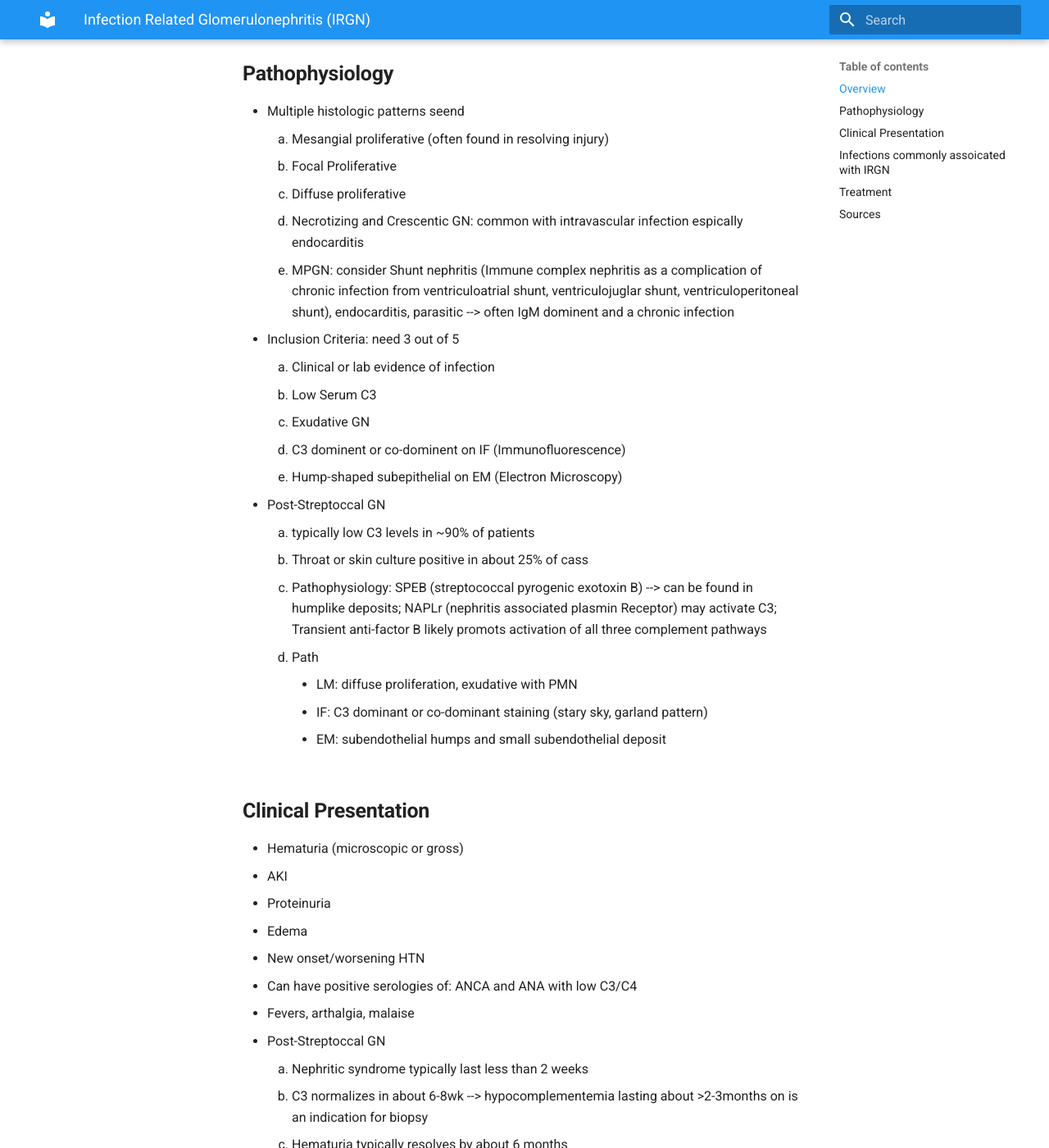
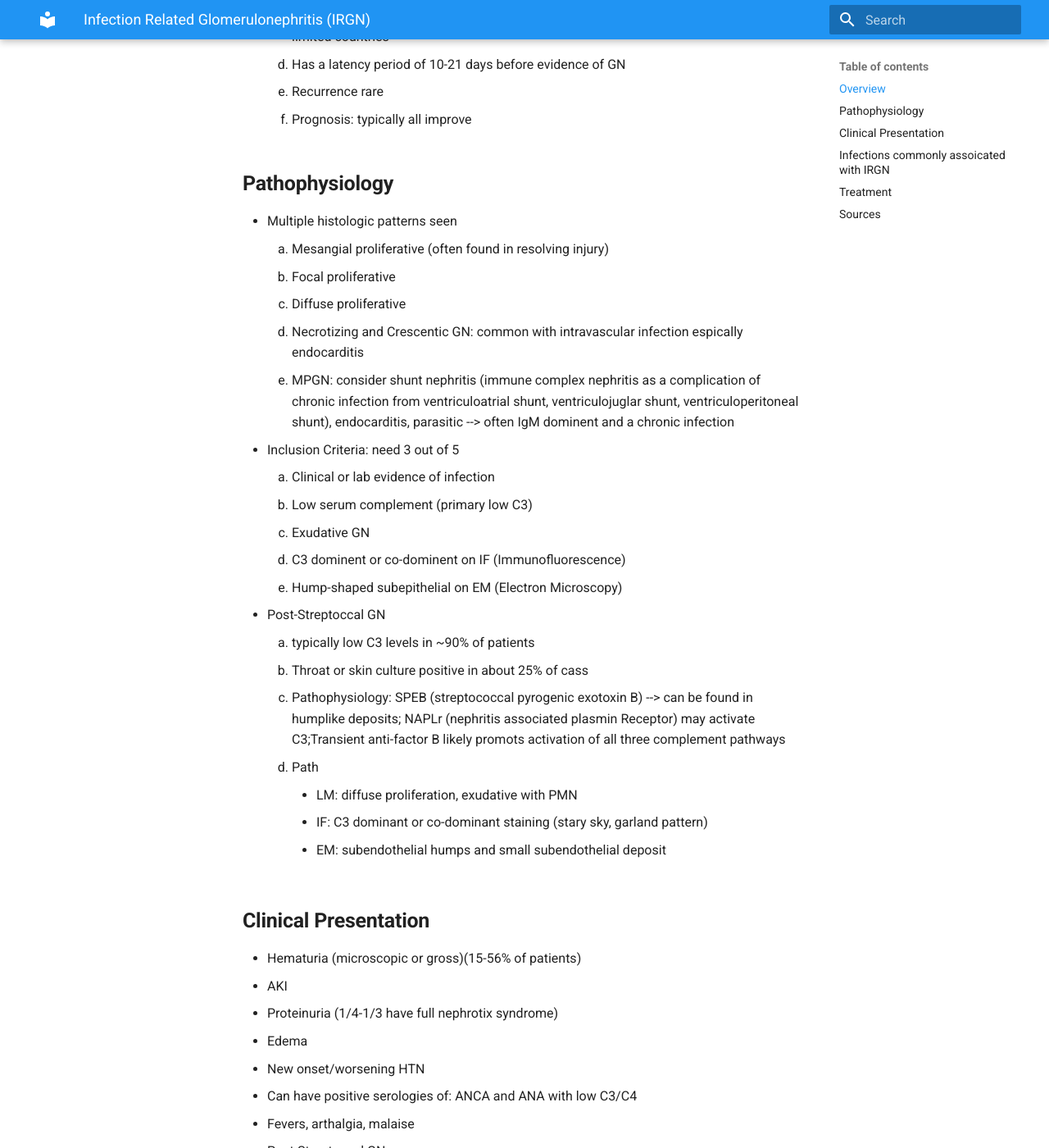
Before and after one commit to TTUNEPH2025/GN, an MkDocs documentation site: the page built from docs/IRGN.md, in a window 1280 px wide and 1400 px high, scrolled down 944 px. Shown: the whole window at 82% size. Built offline with MkDocs 1.6.1 and Material for MkDocs 9.7.7, drawn with Linux system fonts in a browser that asks for light colours; some of the changed text lies outside the part shown.

Commit message:
Update IRGN.md

```diff
--- a/docs/IRGN.md
+++ b/docs/IRGN.md
@@ -13,6 +13,10 @@
   * Strep and staph make up about 12-24%
   * Gram negative about 10% of infections
   * Not all infections are clinically evident in about 10-20% of patients (in US and Europe)
+  * Adults: staphylococcus 3x more common in elderly; MRSA > MSSA
+  * Prognosis:
+    1. Children: usually good
+    2. Adults: significant proportion develp CKD
   * Post-streptoccal GN
     1. Typicallly children and young adults
     2. Male:female --> 2-3:1
@@ -21,30 +25,30 @@
     5. Recurrence rare
     6. Prognosis: typically all improve
 ## **Pathophysiology**
-  * Multiple histologic patterns seend
+  * Multiple histologic patterns seen
     1. Mesangial proliferative (often found in resolving injury)
-    2. Focal Proliferative
+    2. Focal proliferative
     3. Diffuse proliferative
     4. Necrotizing and Crescentic GN: common with intravascular infection espically endocarditis
-    5. MPGN: consider Shunt nephritis (Immune complex nephritis as a complication of chronic infection from ventriculoatrial shunt, ventriculojuglar shunt, ventriculoperitoneal shunt), endocarditis, parasitic --> often IgM dominent and a chronic infection
+    5. MPGN: consider shunt nephritis (immune complex nephritis as a complication of chronic infection from ventriculoatrial shunt, ventriculojuglar shunt, ventriculoperitoneal shunt), endocarditis, parasitic --> often IgM dominent and a chronic infection
   * Inclusion Criteria: need 3 out of 5
     1. Clinical or lab evidence of infection
-    2. Low Serum C3
+    2. Low serum complement (primary low C3)
     3. Exudative GN
     4. C3 dominent or co-dominent on IF (Immunofluorescence)
     5. Hump-shaped subepithelial on EM (Electron Microscopy)
   * Post-Streptoccal GN
     1. typically low C3 levels in ~90% of patients
     2. Throat or skin culture positive in about 25% of cass
-    3. Pathophysiology: SPEB (streptococcal pyrogenic exotoxin B) --> can be found in humplike deposits; NAPLr (nephritis associated plasmin Receptor) may activate C3; Transient anti-factor B likely promots activation of all three complement pathways
+    3. Pathophysiology: SPEB (streptococcal pyrogenic exotoxin B) --> can be found in humplike deposits; NAPLr (nephritis associated plasmin Receptor) may activate C3;Transient anti-factor B likely promots activation of all three complement pathways
     4. Path
         * LM: diffuse proliferation, exudative with PMN
         * IF: C3 dominant or co-dominant staining (stary sky, garland pattern)
         * EM: subendothelial humps and small subendothelial deposit
 ## **Clinical Presentation**
-  * Hematuria (microscopic or gross)
+  * Hematuria (microscopic or gross)(15-56% of patients)
   * AKI
-  * Proteinuria
+  * Proteinuria (1/4-1/3 have full nephrotix syndrome)
   * Edema
   * New onset/worsening HTN
   * Can have positive serologies of: ANCA and ANA with low C3/C4
@@ -53,6 +57,8 @@
     1. Nephritic syndrome typically last less than 2 weeks
     2. C3 normalizes in about 6-8wk --> hypocomplementemia lasting about >2-3months on is an indication for biopsy
     3. Hematuria typically resolves by about 6 months
+  * Purpura present in ~18% of adults
+  * Heart failure
 ## **Infections commonly assoicated with IRGN**
   * Streptococcal infections about 28-47%
   * Staphylococcus aureus or Staphlococcus epidermidis around 12-24% of cases
```
Also changed, not shown: other parts of docs/IRGN.md (+1 -1 lines).
